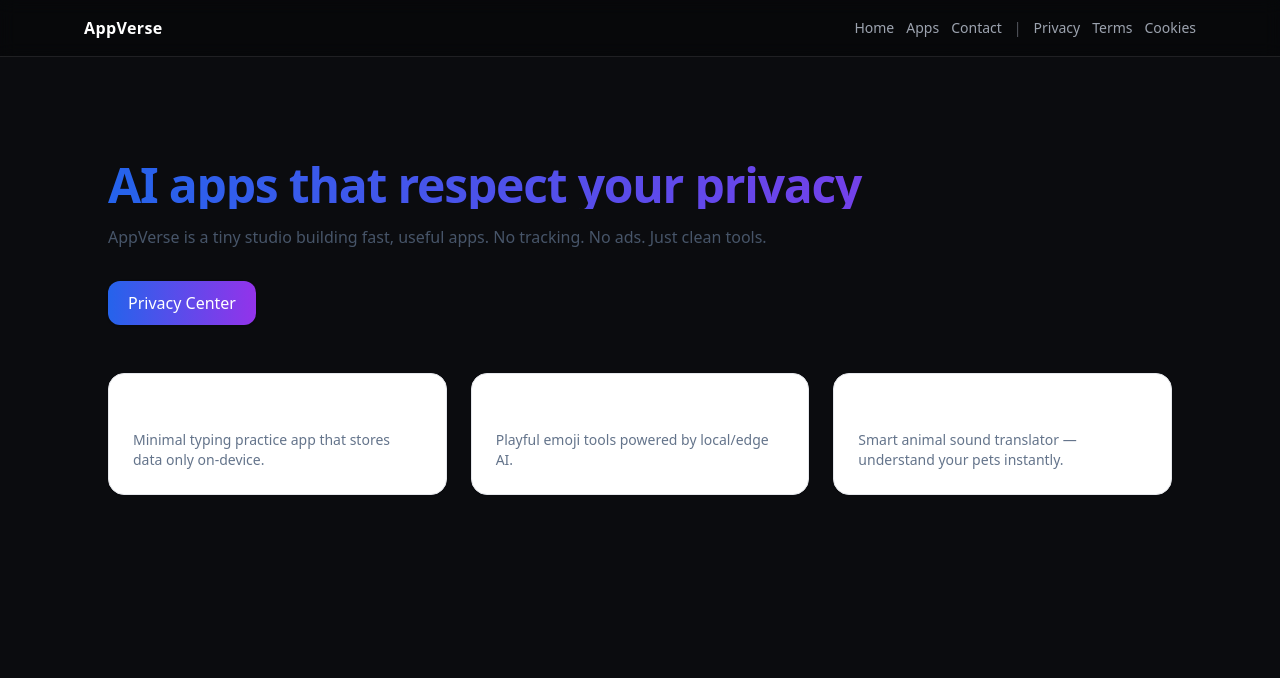
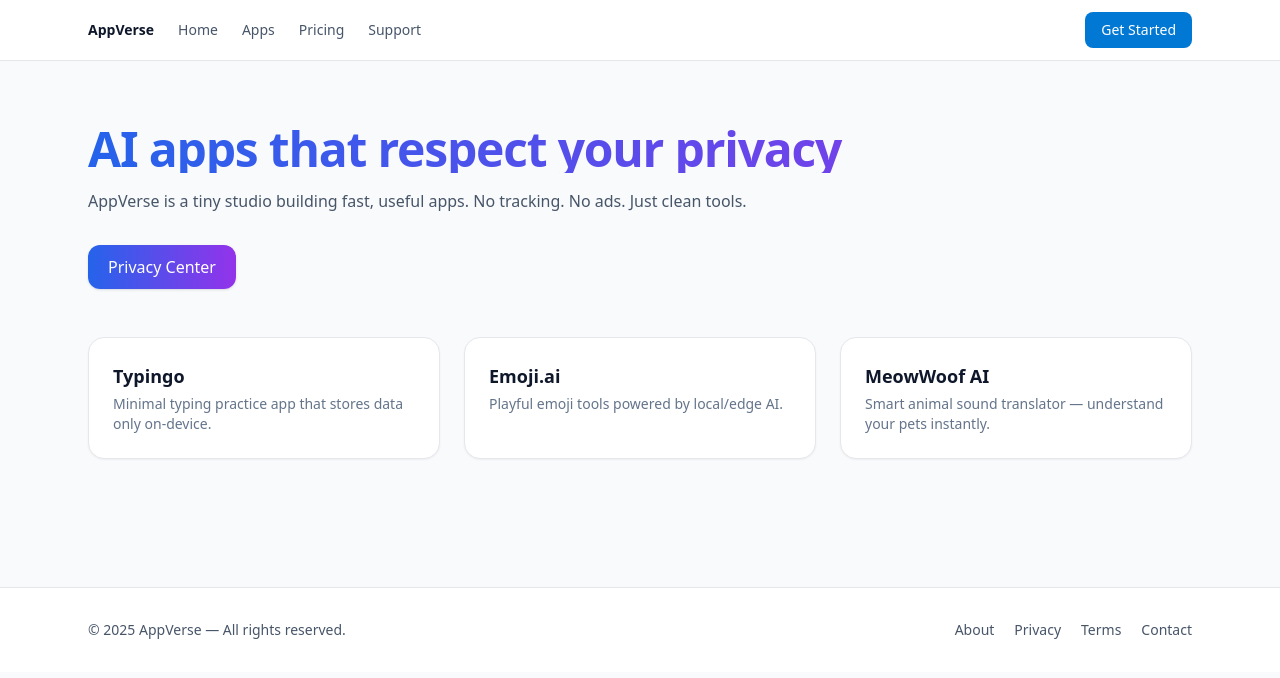
Before and after one commit to Shirlion/appverse-website, a Next.js app: page / in a window 1280 px wide. Shown: the top 678 px of the page. Built offline with nearby package versions, Linux system fonts and the light colour scheme.

Commit message:
Update layout.tsx

```diff
--- a/app/layout.tsx
+++ b/app/layout.tsx
@@ -1,53 +1,20 @@
-// app/layout.tsx
-import type { Metadata } from "next";
 import "./globals.css";
+import Header from "./components/Header";
+import Footer from "./components/Footer";
 
-export const metadata: Metadata = {
-  metadataBase: new URL("https://appverse.technology"),
-  title: {
-    default: "AppVerse – AI Apps",
-    template: "%s – AppVerse",
-  },
-  description: "Official website for AppVerse apps and privacy center.",
-  robots: { index: true, follow: true },
-  openGraph: {
-    type: "website",
-    siteName: "AppVerse",
-    title: "AppVerse",
-    description: "AI-powered apps for learning and creativity.",
-    url: "https://appverse.technology",
-  },
-  alternates: {
-    canonical: "https://appverse.technology/",
-    languages: {
-      en: "https://appverse.technology/",
-    },
-  },
+export const metadata = {
+  title: "AppVerse — AI apps that respect your privacy",
+  description: "Minimal, useful apps. No tracking. Clear policies.",
+  openGraph: { title: "AppVerse", description: "AI apps that respect your privacy" }
 };
 
 export default function RootLayout({ children }: { children: React.ReactNode }) {
   return (
     <html lang="en">
-      <body className="min-h-screen flex flex-col bg-[#0b0c0f] text-white antialiased">
-        <header className="border-b border-white/10 bg-black/30 backdrop-blur">
-          <div className="max-w-6xl mx-auto px-5 py-4 flex flex-col gap-3 sm:flex-row sm:items-center sm:justify-between">
-            <a href="/" className="font-semibold tracking-wide hover:text-sky-400 transition">
-              AppVerse
-            </a>
-            <nav className="text-sm text-gray-400 flex flex-wrap items-center gap-x-3 gap-y-2">
-              <a href="/" className="hover:text-white">Home</a>
-              <a href="/apps" className="hover:text-white">Apps</a>
-              <a href="/contact" className="hover:text-white">Contact</a>
-              <span className="opacity-50">|</span>
-              <a href="/en/legal/privacy" className="hover:text-white">Privacy</a>
-              <a href="/en/legal/terms" className="hover:text-white">Terms</a>
-              <a href="/en/legal/cookies" className="hover:text-white">Cookies</a>
-            </nav>
-          </div>
-        </header>
-        <main id="content" className="max-w-6xl mx-auto w-full px-5 py-10 flex-1">
-          <div className="prose prose-invert prose-a:text-sky-400 max-w-none">{children}</div>
-        </main>
+      <body className="bg-gray-50 text-slate-900 antialiased">
+        <Header />
+        <main>{children}</main>
+        <Footer />
       </body>
     </html>
   );
```
